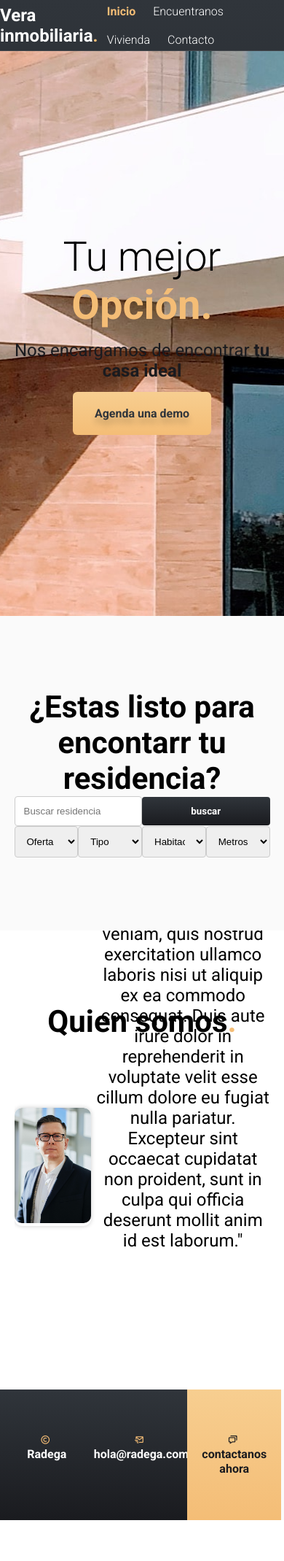
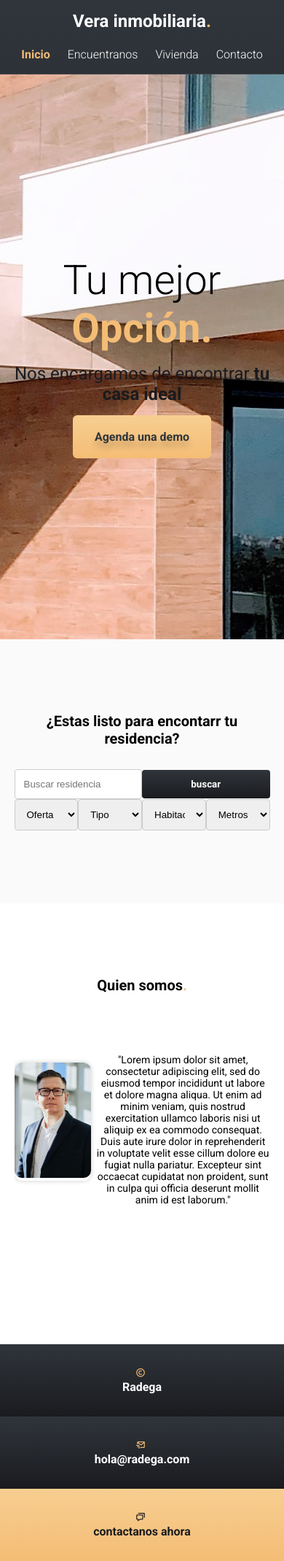
Before and after one commit to Radega1993/Inmobiliaria_vera, a PHP site: page / in a window 390 px wide. Shown: the whole page at 73% size. Before the commit the page ends 2083 px from the top, so only its background shows below. Run offline with PHP 8.4, Linux system fonts and the light colour scheme.

Commit message:
responsive site

```diff
--- a/website/css/styles.css
+++ b/website/css/styles.css
@@ -319,3 +319,57 @@ input[type=submit] {
   font-size: 16px;
   line-height: 20px;
 }
+
+@media screen and (max-width: 900px){
+  .background_copy{
+    font-size: 18px;
+  }
+}
+
+@media screen and (max-width:700px){
+main .container
+  footer .container{
+    padding: 60px 0;
+  }
+
+  .nav_container{
+    flex-wrap: wrap;
+    flex-direction: column;
+    justify-content: space-evenly;
+  }
+
+  .nav_hero{
+    height: auto;
+  }
+
+  .logo{
+    padding: 15px 0;
+    text-align: center;
+  }
+
+  .links{
+    padding-bottom: 10px;
+    text-align: center;
+  }
+
+  .link{
+    padding: 7px 10px;
+  }
+}
+
+@media screen and (max-width:500px){
+  .subtitle{
+    margin-bottom: 30px;
+    font-size: 20px;
+  }
+
+  .background_copy{
+    font-size: 14px;
+  }
+
+  .item_contact{
+    width: 100%;
+    padding: 30px;
+  }
+
+}
```
